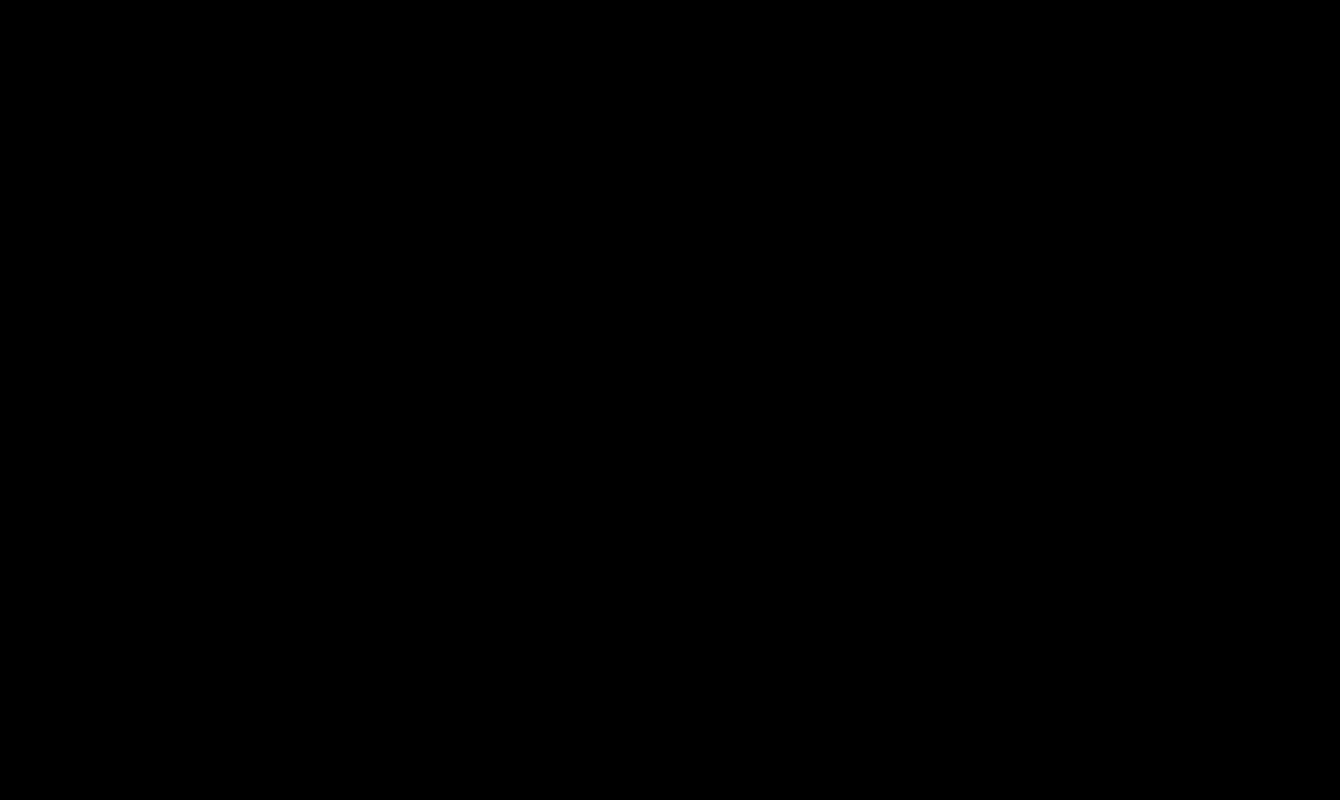
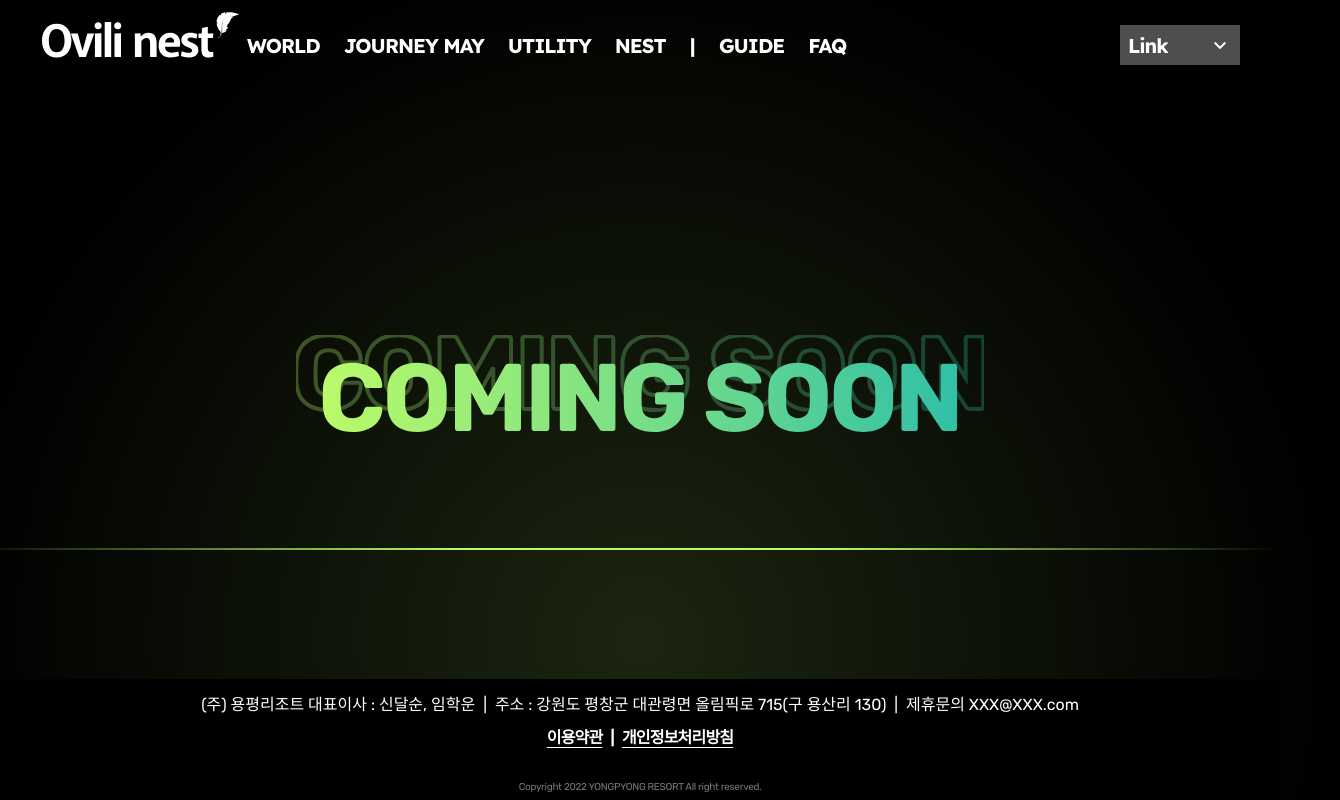
Before and after one commit to ohcho-dev/ovili-nest-web-frontend, a React (Create React App) app: page /guide in a window 1280 px wide. Before the commit this address had no page. Shown: the top 800 px of the page, 1340 px wide, since content can reach past the window. Built offline with nearby package versions, Linux system fonts and the light colour scheme.

Commit message:
guide 페이지

```diff
--- a/package.json
+++ b/package.json
@@ -6,6 +6,7 @@
     "@testing-library/jest-dom": "^5.16.5",
     "@testing-library/react": "^13.4.0",
     "@testing-library/user-event": "^13.5.0",
+    "node-sass": "^7.0.3",
     "react": "^18.2.0",
     "react-dom": "^18.2.0",
     "react-router-dom": "^6.4.5",
--- a/src/App.js
+++ b/src/App.js
@@ -4,6 +4,8 @@ import World from "./pages/World";
 import Journey from "./pages/Journey";
 import Utility from "./pages/Utility";
 import Nest from "./pages/Nest";
+import Faq from "./pages/Faq";
+import Guide from "./pages/Guide";
 
 function App() {
   return (
@@ -14,6 +16,8 @@ function App() {
         <Route path="/journey" element={<Journey />}></Route>
         <Route path="/utility" element={<Utility />}></Route>
         <Route path="/nest" element={<Nest />}></Route>
+        <Route path="/faq" element={<Faq />}></Route>
+        <Route path="/guide" element={<Guide />}></Route>
       </Routes>
     </div>
   );
--- a/src/components/Footers/index.js
+++ b/src/components/Footers/index.js
@@ -5,10 +5,11 @@ import styled from "styled-components";
 const Container = styled.div`
   width: 100%;
   height: 131px;
-  max-width: 1280px;
+  // max-width: 1280px;
   padding: 16px 40px;
   margin: 0 auto;
   background: #000;
+  z-index: 100;
 
   @media screen and (max-width: 768px) {
     height: 205px;
@@ -31,6 +32,7 @@ const AddressItem = styled.div`
   font-size: 16px;
   line-height: 130%;
   color: #ffffff;
+
 
   &:nth-child(2n) {
     margin: 0 8px;
--- a/src/index.css
+++ b/src/index.css
@@ -240,3 +240,4 @@ table {
     opacity: 1;
   }
 }
+footer {z-index: 10000;position: relative;}
--- /dev/null
+++ b/src/pages/Faq.js
@@ -0,0 +1,8 @@
+import React from "react";
+import SubLayout from "../layouts/SubLayout";
+
+const Faq = () => {
+  return <SubLayout>Faq Page</SubLayout>;
+};
+
+export default Faq;
--- /dev/null
+++ b/src/pages/Guide.js
@@ -0,0 +1,18 @@
+import React from "react";
+import SubLayout from "../layouts/SubLayout";
+import "./styles/guide.scss";
+// import img1 from '/';
+
+const Guide = () => {
+  return <SubLayout className="guid-subLayout">
+    <div className="guide-container">
+      <div className="inner-container">
+        <div className="text"><img src='images/common/coming-soon.svg' className="img1" alt="Coming Soon" /></div>
+      </div>
+      <div className="line">&nbsp;</div>
+      <div className="back-redial"></div>
+    </div>
+  </SubLayout>;
+};
+
+export default Guide;
--- /dev/null
+++ b/src/pages/styles/guide.scss
@@ -0,0 +1,50 @@
+.guide-container {
+    text-align: center;
+    display: flex;
+    justify-content: center;
+    width: 100%;
+    height: calc(100vh - 211px);
+    .inner-container {
+        width: 100%;
+        max-width: 1200px;
+        display: flex;
+        justify-content: center;
+        align-items: center;
+        flex-direction: row;
+        .text {
+            img.img1 {
+                width: 688px;
+                height: 97px;
+            }
+        }
+    }
+    .line {
+        position: absolute;
+        // margin-top: 30%;
+        bottom: 250px;
+        width: 100%;
+        height: 2px;
+        background: linear-gradient(
+            90deg,
+            #0e1208 0%,
+            #bcfb69 35.94%,
+            #bcfb69 64.58%,
+            rgba(14, 18, 8, 0) 100%
+        );
+    }
+    .back-redial {
+        z-index: 10;
+        position: absolute;
+        width: 1400px;
+        height: 1400px;
+        top: -60px;
+        // border: 1px solid red;
+        margin: 0 auto;
+
+        background: radial-gradient(
+            50% 50% at 50% 50%,
+            rgba(181, 251, 105, 0.15) 0%,
+            rgba(188, 251, 105, 0) 100%
+        );
+    }
+}
```
Also changed, not shown: public/images/common/coming-soon.svg (added), 1 other file (tests, documents, lock files or other folders).
